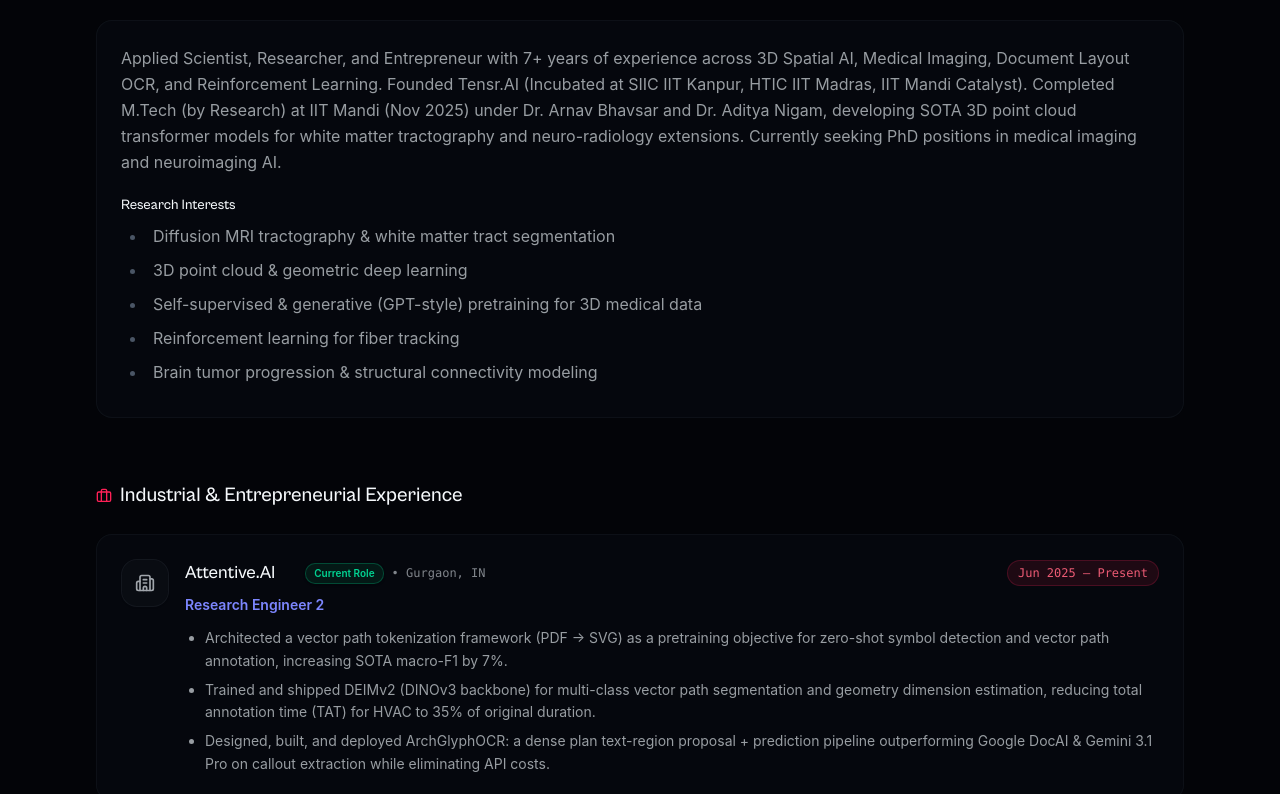
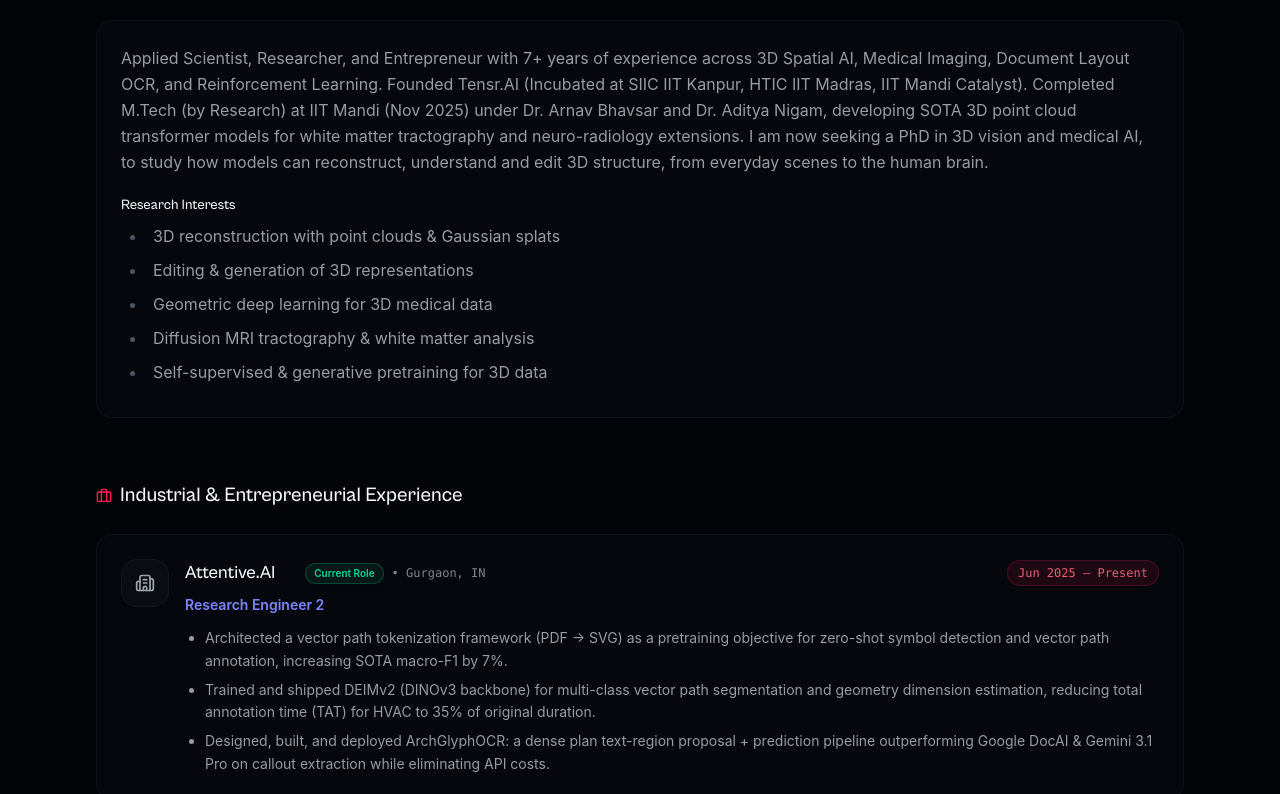
Before and after one commit to anoushkrit/anoushkritgoel.com, a Next.js app: page / in a window 1280 px wide. Shown: the part 942-1736 px from the top of the page. Built offline with nearby package versions, Linux system fonts and the light colour scheme.

Commit message:
Broaden PhD focus to 3D vision and medical AI
Hero badge, About text, research interests and llms.txt now cover 3D
reconstruction, point clouds and Gaussian splats, and 3D editing,
alongside tractography. Drop the EPFL-specific tumor-progression item.

```diff
--- a/src/data/resume.tsx
+++ b/src/data/resume.tsx
@@ -45,16 +45,16 @@ export const DATA = {
   description:
     "Applied Scientist | 1x Entrepreneur | Spatial AI (3D & 2D) | Medical AI & Neuroimaging | 7+ Years Experience",
   summary:
-    "Applied Scientist, Researcher, and Entrepreneur with 7+ years of experience across 3D Spatial AI, Medical Imaging, Document Layout OCR, and Reinforcement Learning. Founded Tensr.AI (Incubated at SIIC IIT Kanpur, HTIC IIT Madras, IIT Mandi Catalyst). Completed M.Tech (by Research) at IIT Mandi (Nov 2025) under Dr. Arnav Bhavsar and Dr. Aditya Nigam, developing SOTA 3D point cloud transformer models for white matter tractography and neuro-radiology extensions. Currently seeking PhD positions in medical imaging and neuroimaging AI.",
+    "Applied Scientist, Researcher, and Entrepreneur with 7+ years of experience across 3D Spatial AI, Medical Imaging, Document Layout OCR, and Reinforcement Learning. Founded Tensr.AI (Incubated at SIIC IIT Kanpur, HTIC IIT Madras, IIT Mandi Catalyst). Completed M.Tech (by Research) at IIT Mandi (Nov 2025) under Dr. Arnav Bhavsar and Dr. Aditya Nigam, developing SOTA 3D point cloud transformer models for white matter tractography and neuro-radiology extensions. I am now seeking a PhD in 3D vision and medical AI, to study how models can reconstruct, understand and edit 3D structure, from everyday scenes to the human brain.",
   avatarUrl: "/me.png",
-  seekingPhD: "Seeking PhD positions in Medical Imaging & Neuroimaging AI",
+  seekingPhD: "Seeking PhD positions in 3D Vision & Medical AI",
   cvUrl: "/cv.pdf",
   researchInterests: [
-    "Diffusion MRI tractography & white matter tract segmentation",
-    "3D point cloud & geometric deep learning",
-    "Self-supervised & generative (GPT-style) pretraining for 3D medical data",
-    "Reinforcement learning for fiber tracking",
-    "Brain tumor progression & structural connectivity modeling",
+    "3D reconstruction with point clouds & Gaussian splats",
+    "Editing & generation of 3D representations",
+    "Geometric deep learning for 3D medical data",
+    "Diffusion MRI tractography & white matter analysis",
+    "Self-supervised & generative pretraining for 3D data",
   ],
   skills: [
     { name: "3D Spatial AI (Point Clouds)", icon: Icons.globe },
```
Also changed, not shown: public/llms.txt.
